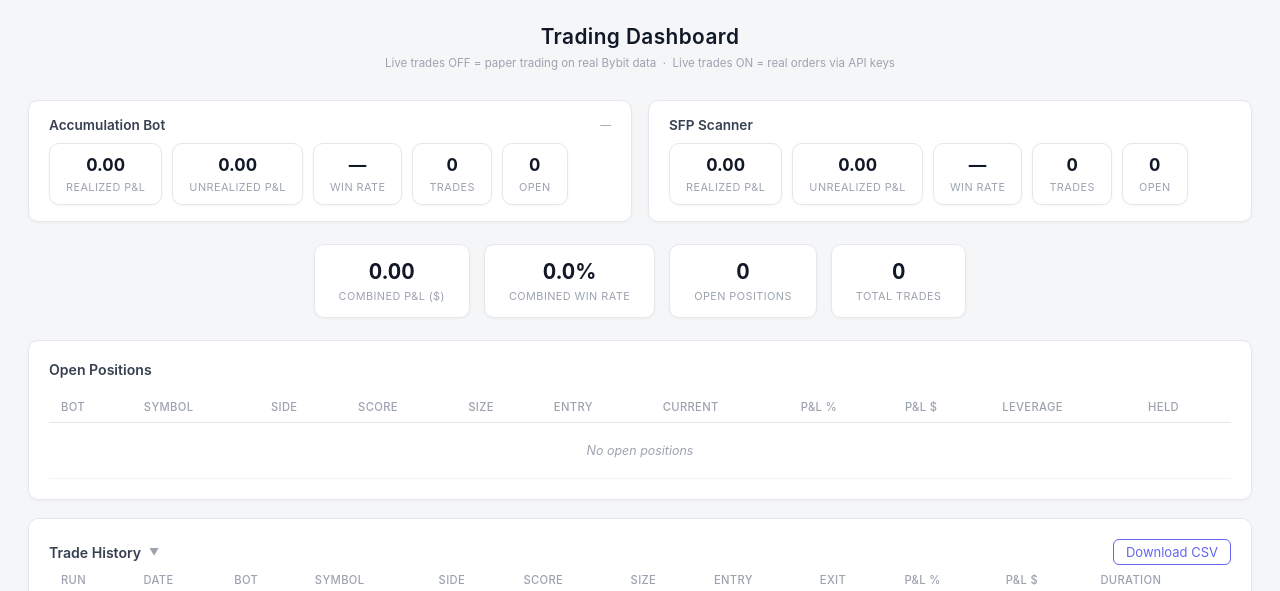
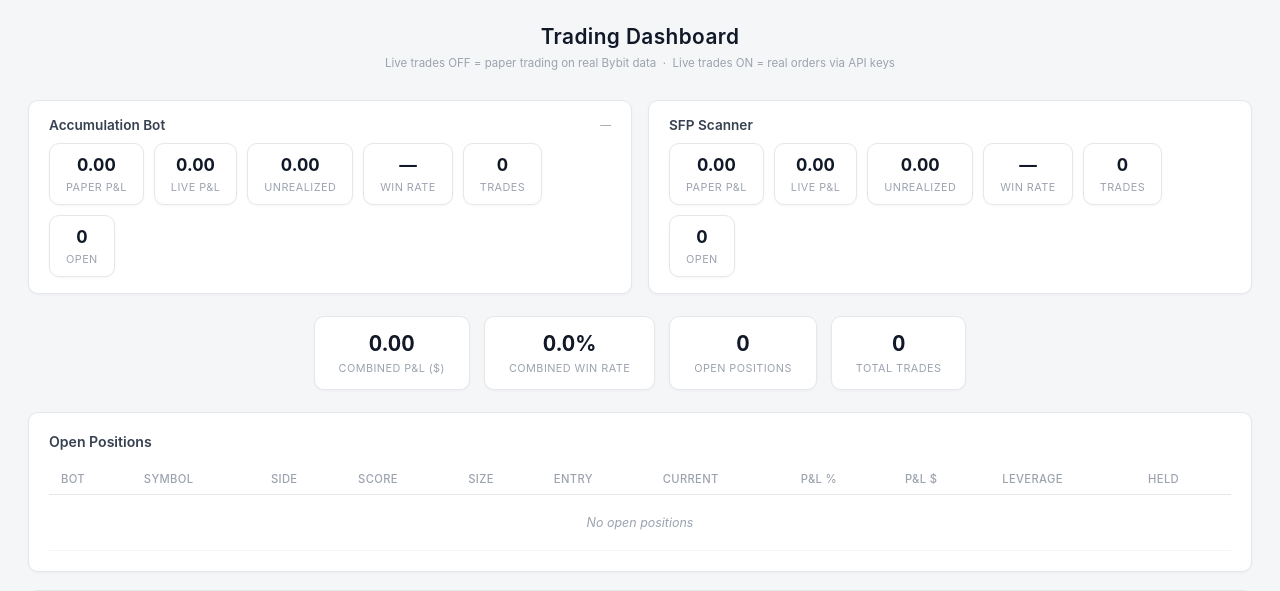
Before and after one commit to wenbun87/Bybit-trading, a FastAPI app: page / in a window 1280 px wide. Shown: the top 591 px of the page. Run offline with FastAPI, Linux system fonts and the light colour scheme; data that the repository does not hold is empty.

Commit message:
Split P&L trackers into Paper and Live for each bot
Each bot panel now shows Paper P&L, Live P&L, and Unrealized
separately. Backend get_stats() returns paper/live breakdowns
per bot. Combined totals row sums everything.

https://claude.ai/code/session_01HjAdrAfCK8RneQvLeVUQkV

```diff
--- a/dashboard/templates/index.html
+++ b/dashboard/templates/index.html
@@ -318,14 +318,18 @@
                 <h2 style="margin:0; font-size:0.85em">Accumulation Bot</h2>
                 <span style="font-size:0.68em; color:#9ca3af" id="stat-runtime">—</span>
             </div>
-            <div class="stats-bar" style="margin-bottom:0; justify-content:flex-start; gap:10px">
+            <div class="stats-bar" style="margin-bottom:0; justify-content:flex-start; gap:10px; flex-wrap:wrap">
                 <div class="stat-card" style="padding:10px 16px; min-width:auto">
-                    <div class="stat-value" style="font-size:1.1em" id="acc-pnl-realized">—</div>
-                    <div class="stat-label">Realized P&L</div>
+                    <div class="stat-value" style="font-size:1.1em" id="acc-pnl-paper">—</div>
+                    <div class="stat-label">Paper P&L</div>
+                </div>
+                <div class="stat-card" style="padding:10px 16px; min-width:auto">
+                    <div class="stat-value" style="font-size:1.1em" id="acc-pnl-live">—</div>
+                    <div class="stat-label">Live P&L</div>
                 </div>
                 <div class="stat-card" style="padding:10px 16px; min-width:auto">
                     <div class="stat-value" style="font-size:1.1em" id="acc-pnl-unrealized">—</div>
-                    <div class="stat-label">Unrealized P&L</div>
+                    <div class="stat-label">Unrealized</div>
                 </div>
                 <div class="stat-card" style="padding:10px 16px; min-width:auto">
                     <div class="stat-value" style="font-size:1.1em" id="acc-winrate">—</div>
@@ -346,14 +350,18 @@
             <div style="display:flex; align-items:center; justify-content:space-between; margin-bottom:10px">
                 <h2 style="margin:0; font-size:0.85em">SFP Scanner</h2>
             </div>
-            <div class="stats-bar" style="margin-bottom:0; justify-content:flex-start; gap:10px">
+            <div class="stats-bar" style="margin-bottom:0; justify-content:flex-start; gap:10px; flex-wrap:wrap">
                 <div class="stat-card" style="padding:10px 16px; min-width:auto">
-                    <div class="stat-value" style="font-size:1.1em" id="sfp-pnl-realized">—</div>
-                    <div class="stat-label">Realized P&L</div>
+                    <div class="stat-value" style="font-size:1.1em" id="sfp-pnl-paper">—</div>
+                    <div class="stat-label">Paper P&L</div>
+                </div>
+                <div class="stat-card" style="padding:10px 16px; min-width:auto">
+                    <div class="stat-value" style="font-size:1.1em" id="sfp-pnl-live">—</div>
+                    <div class="stat-label">Live P&L</div>
                 </div>
                 <div class="stat-card" style="padding:10px 16px; min-width:auto">
                     <div class="stat-value" style="font-size:1.1em" id="sfp-pnl-unrealized">—</div>
-                    <div class="stat-label">Unrealized P&L</div>
+                    <div class="stat-label">Unrealized</div>
                 </div>
                 <div class="stat-card" style="padding:10px 16px; min-width:auto">
                     <div class="stat-value" style="font-size:1.1em" id="sfp-winrate">—</div>
@@ -642,16 +650,22 @@
                 fetch('/api/positions').then(r => r.json()),
                 fetch('/api/stats').then(r => r.json()),
             ]).then(([posData, stats]) => {
-                // Per-bot stats
+                // Per-bot stats (paper / live split)
                 const accStats = stats.accumulation || {};
+                const accPaper = accStats.paper || {};
+                const accLive = accStats.live || {};
                 const sfpStats = stats.sfp || {};
+                const sfpPaper = sfpStats.paper || {};
+                const sfpLive = sfpStats.live || {};
 
-                document.getElementById('acc-pnl-realized').innerHTML = fmtPnl(accStats.total_pnl_usd || 0, '');
+                document.getElementById('acc-pnl-paper').innerHTML = fmtPnl(accPaper.total_pnl_usd || 0, '');
+                document.getElementById('acc-pnl-live').innerHTML = fmtPnl(accLive.total_pnl_usd || 0, '');
                 document.getElementById('acc-winrate').textContent =
                     accStats.total_trades > 0 ? accStats.win_rate.toFixed(1) + '%' : '—';
                 document.getElementById('acc-trades').textContent = accStats.total_trades || 0;
 
-                document.getElementById('sfp-pnl-realized').innerHTML = fmtPnl(sfpStats.total_pnl_usd || 0, '');
+                document.getElementById('sfp-pnl-paper').innerHTML = fmtPnl(sfpPaper.total_pnl_usd || 0, '');
+                document.getElementById('sfp-pnl-live').innerHTML = fmtPnl(sfpLive.total_pnl_usd || 0, '');
                 document.getElementById('sfp-winrate').textContent =
                     sfpStats.total_trades > 0 ? sfpStats.win_rate.toFixed(1) + '%' : '—';
                 document.getElementById('sfp-trades').textContent = sfpStats.total_trades || 0;
--- a/shared_state.py
+++ b/shared_state.py
@@ -234,5 +234,9 @@ def get_stats() -> dict:
 
     result = _calc(trades)
     result["accumulation"] = _calc(acc_trades)
+    result["accumulation"]["paper"] = _calc([t for t in acc_trades if not t.get("live")])
+    result["accumulation"]["live"] = _calc([t for t in acc_trades if t.get("live")])
     result["sfp"] = _calc(sfp_trades)
+    result["sfp"]["paper"] = _calc([t for t in sfp_trades if not t.get("live")])
+    result["sfp"]["live"] = _calc([t for t in sfp_trades if t.get("live")])
     return result
```
